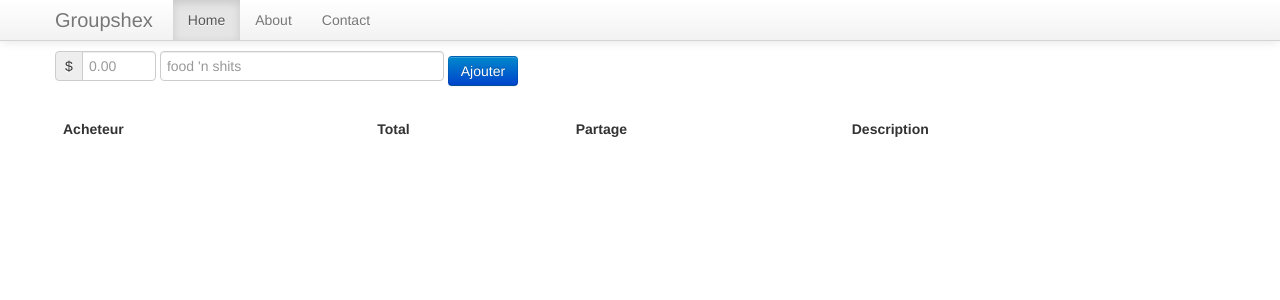
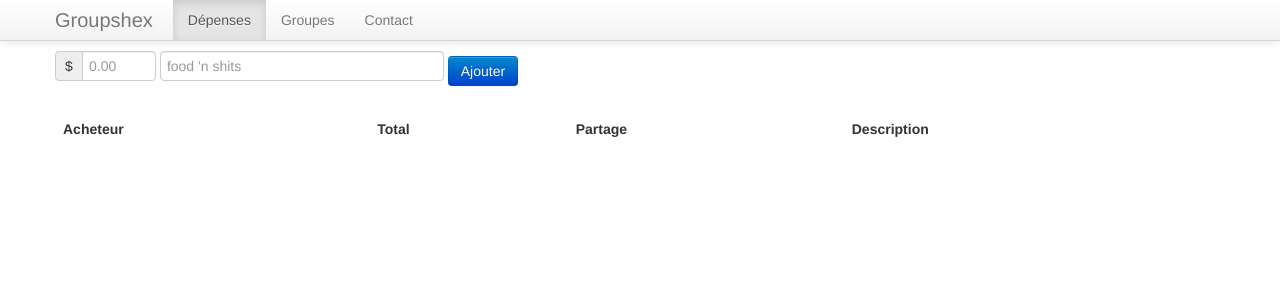
Before and after one commit to lracicot/groupshex, a Django app: template src/expenses/templates/groupboard.html in a window 1280 px wide. Shown: the top 300 px of the page. Run offline with Django 3.2, Linux system fonts and the light colour scheme; the template is opened without the code that fills it, so the values that code supplies are empty; some libraries are stand-ins or nearby versions.

Commit message:
separate views

```diff
--- a/src/expenses/static/expenses-list.js
+++ b/src/expenses/static/expenses-list.js
@@ -21,9 +21,10 @@ function ExpensesCtl($scope, $http) {
         $http.post('/expenses/add', expense, {headers:{"X-CSRFToken": csrftoken}}).success(function(data) {
             data.amount = parseFloat(Math.round(data.amount * 100) / 100).toFixed(2);
             $scope.expenses.push(data);
-            //$scope.productText = '';
+            $scope.amountText = '';
+            $scope.titleText = '';
 
-            //$('#inv_product').focus();
+            $('input[ng-model="amountText"]').focus();
         });
     };
 }
--- a/src/expenses/templates/header.html
+++ b/src/expenses/templates/header.html
@@ -26,8 +26,8 @@
           <a class="brand" href="#">Groupshex</a>
           <div class="nav-collapse collapse">
             <ul class="nav">
-              <li class="active"><a href="#">Home</a></li>
-              <li><a href="#about">About</a></li>
+              <li class="active"><a href="{% url 'expenses.views.index' %}">Dépenses</a></li>
+              <li><a href="{% url 'expenses.views.index' %}">Groupes</a></li>
               <li><a href="#contact">Contact</a></li>
             </ul>
           </div><!--/.nav-collapse -->
--- /dev/null
+++ b/src/expenses/views/__init__.py
@@ -0,0 +1,6 @@
+from expensesviews import index
+from expensesviews import grouboard
+from expensesviews import add_expense
+from expensesviews import get_expenses
+from expensesviews import __groupboard
+from expensesviews import __manage_group
```
Also changed, not shown: src/expenses/views/groupsviews.py (added, +8 -0 lines), src/expenses/views/expensesviews.py (renamed from src/expenses/views.py).
